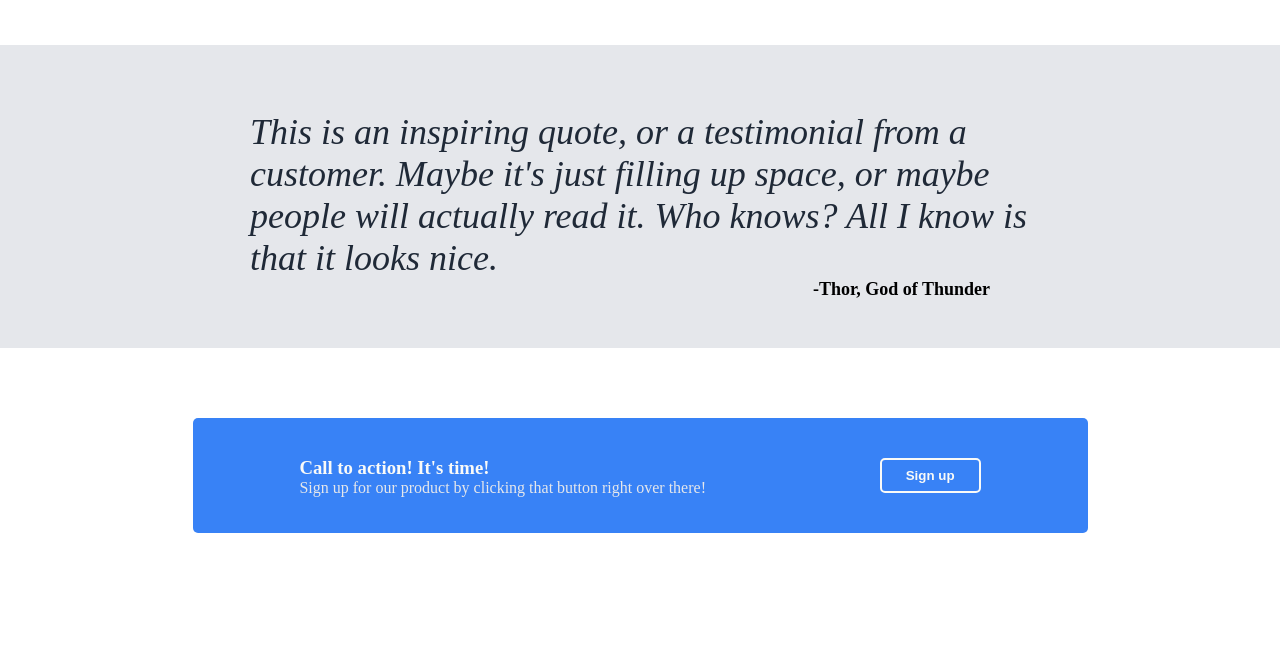
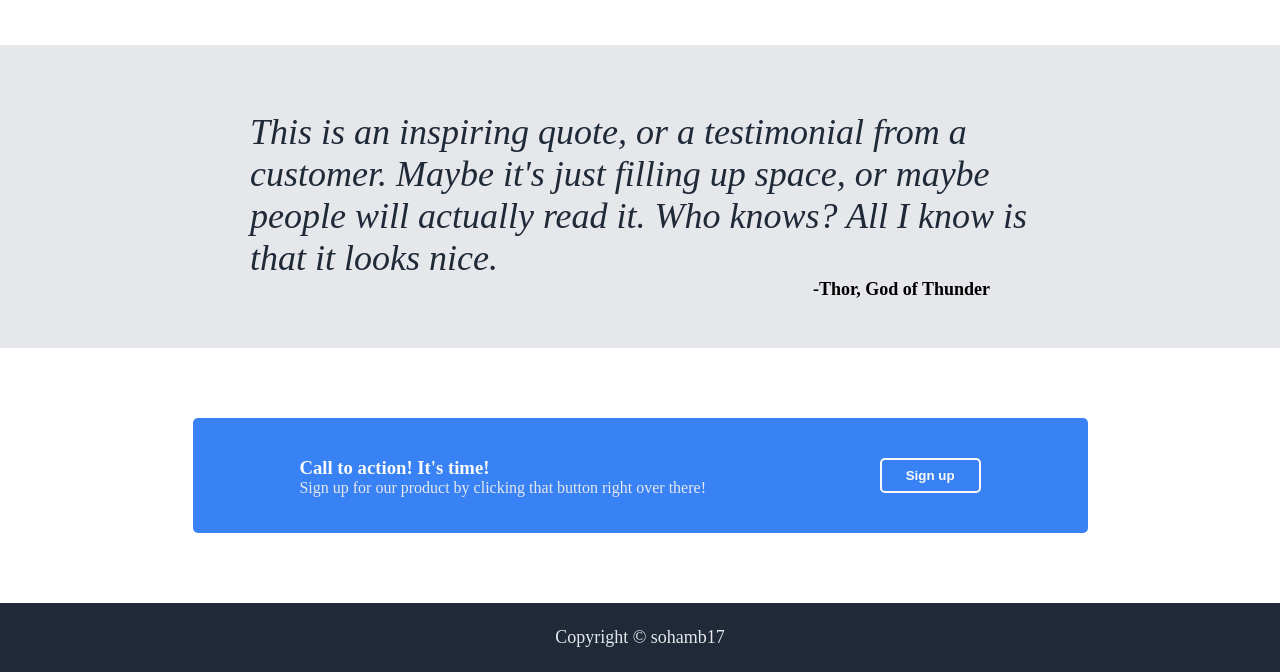
Before and after one commit to sohamb17/landing-page, a plain HTML site: page index.html in a window 1280 px wide. Shown: the part 725-1397 px from the top of the page. Before the commit the page ends 1328 px from the top, so only its background shows below. Drawn offline with Linux system fonts and the light colour scheme.

Commit message:
Add footer

```diff
--- a/index.html
+++ b/index.html
@@ -77,5 +77,8 @@
             </div>
         </div>
     </div>
+    <div class="footer">
+        Copyright &copy; <a href="https://github.com/sohamb17" class="github">sohamb17</a>
+    </div>
 </body>
 </html>
--- a/style.css
+++ b/style.css
@@ -160,3 +160,11 @@ a {
 .action-section {
     padding: 70px;
 }
+
+.footer {
+    background-color: #1F2937;
+    color: #E5E7EB;
+    text-align: center;
+    padding: 24px;
+    font-size: 18px;
+}
```
